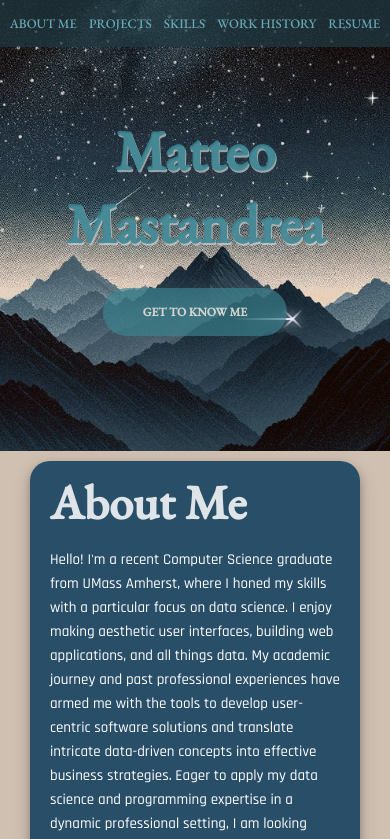
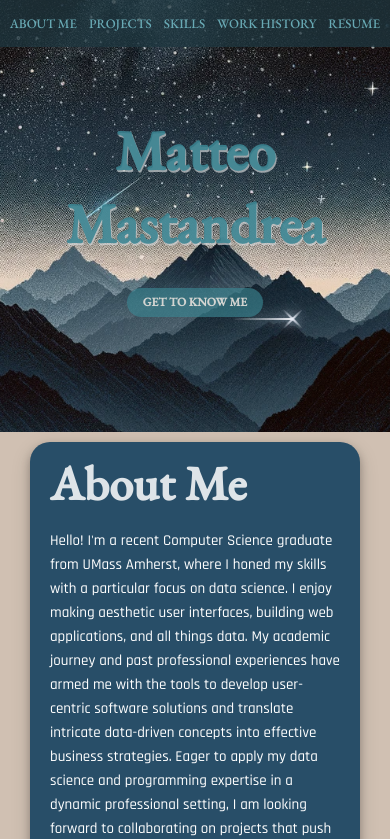
Before and after one commit to matteo353/portfolio-website, a React (Create React App) app: page / in a window 390 px wide. Shown: the top 839 px of the page. Built offline with nearby package versions, Linux system fonts and the light colour scheme; a web font is replaced by a local one.

Commit message:
web view navbar updates

```diff
--- a/src/components/Styling/Landing.css
+++ b/src/components/Styling/Landing.css
@@ -97,5 +97,6 @@
     }
     .know-me-button {
       font-size: 12px;
+      padding: .4rem 1rem;
     }
   }
```
